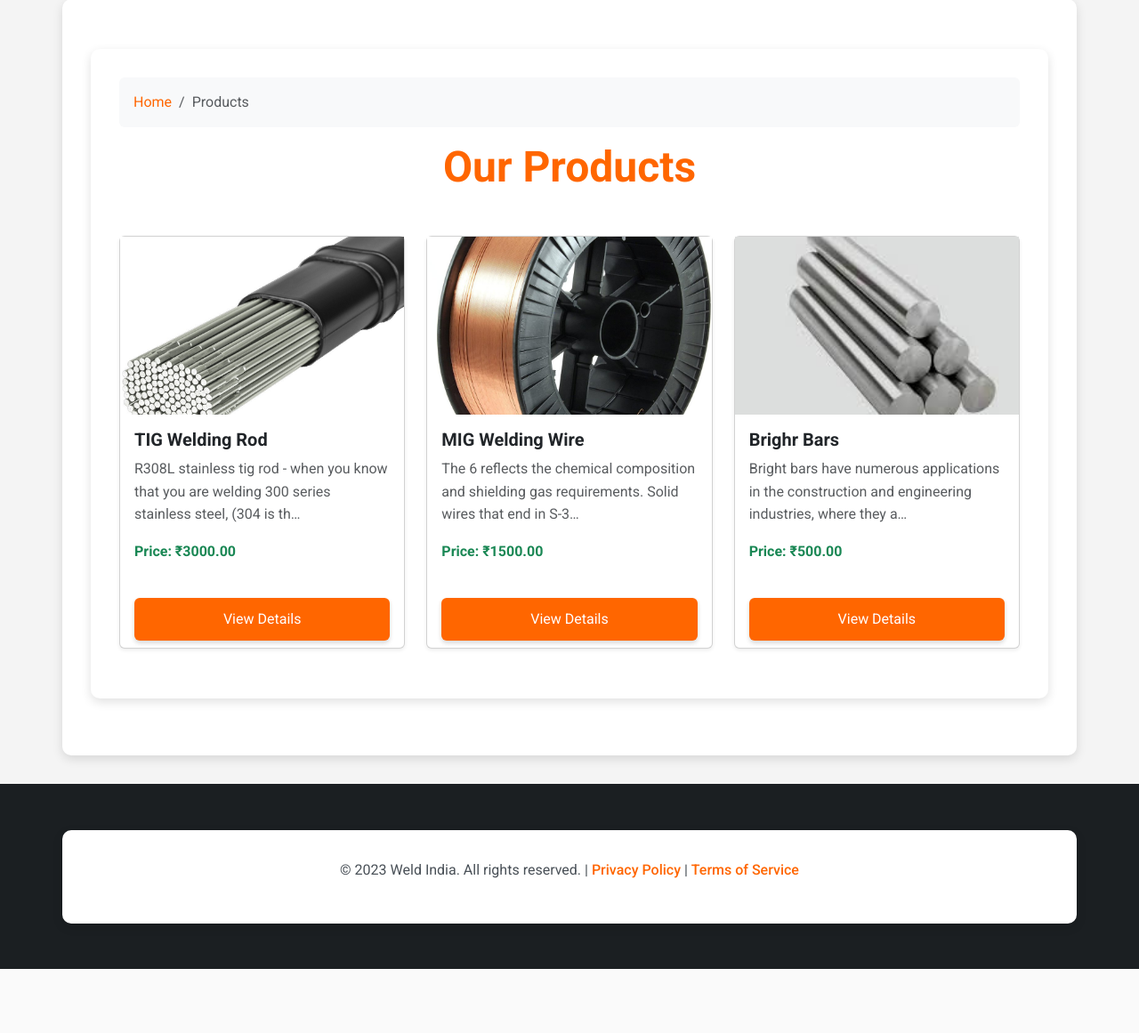
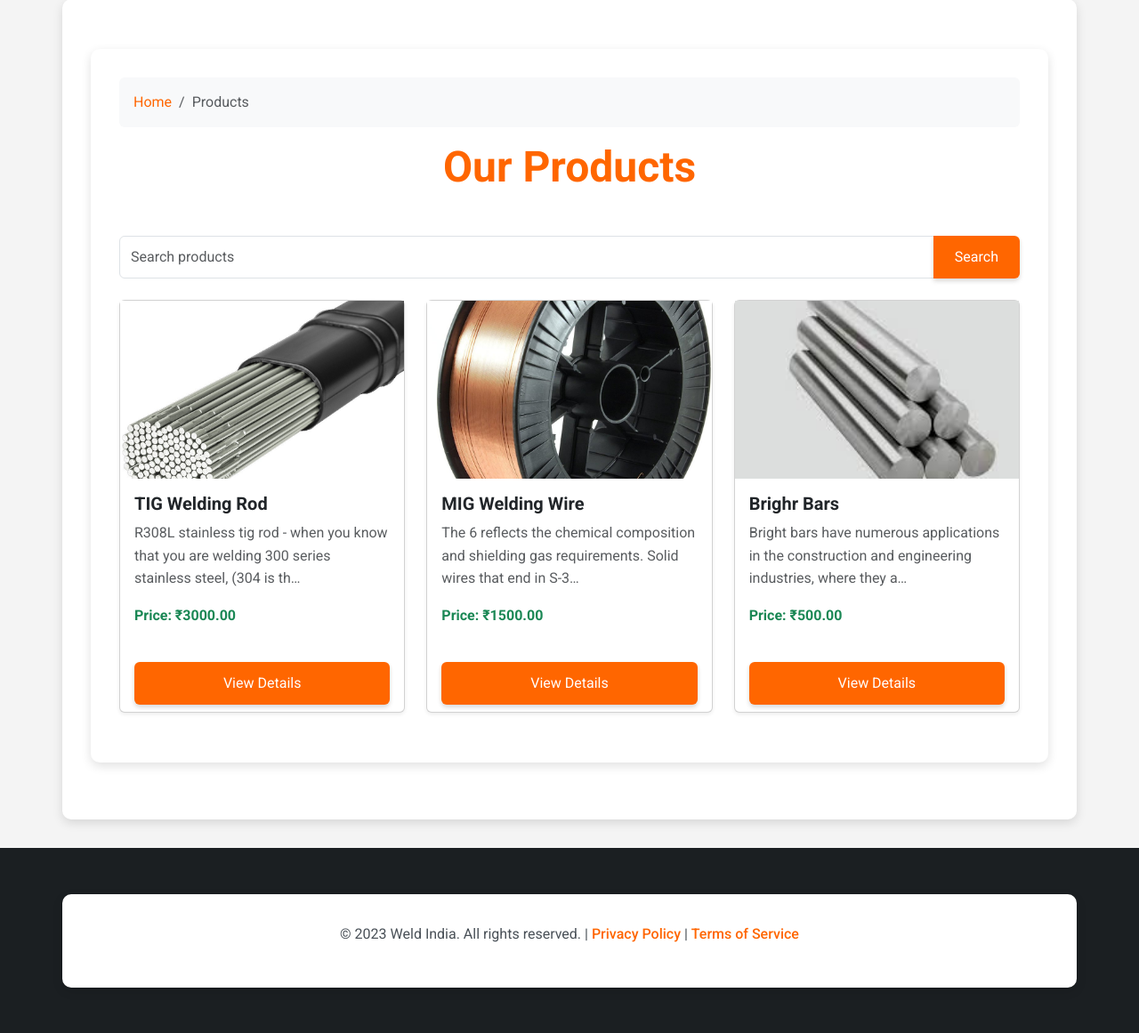
Before and after one commit to sahilddeshmukh324/Weld-India-Web, a Django app: page /products/ in a window 1280 px wide. Shown: the part 105-1266 px from the top of the page at 89% size. Before the commit the page ends 1194 px from the top, so only its background shows below. Run offline with Django 5.2, Linux system fonts and the light colour scheme; data comes from the database, SQL or seed files in the repository; both versions use the stored data as it was after the commit.

Commit message:
Search Added

```diff
--- a/main/templates/products.html
+++ b/main/templates/products.html
@@ -13,7 +13,23 @@
     <!-- Page Heading -->
     <h2 class="text-center display-5 fw-bold text-orange mb-5">Our Products</h2>
 
+    <!-- Search Form -->
+    <form method="GET" action="{% url 'product_list' %}" class="mb-4">
+        <div class="input-group">
+            <input type="text" name="search" value="{{ search_query }}" class="form-control" placeholder="Search products">
+            <button class="btn btn-primary" type="submit">Search</button>
+        </div>
+    </form>
+
+    <!-- Show "Results for" message only if there are search results -->
+    {% if search_query and products %}
+        <p class="lead text-muted">Showing results for "{{ search_query }}".</p>
+    {% elif search_query and not products %}
+        <p class="lead text-muted">No search results found for "{{ search_query }}".</p>
+    {% endif %}
+
     <!-- Product Grid -->
+    {% if products %}
         <div class="row">
             {% for product in products %}
             <div class="col-md-4 mb-4">
@@ -41,12 +57,14 @@
                     </div>
                 </div>
             </div>
-        {% empty %}
+            {% endfor %}
+        </div>
+    {% else %}
+        <!-- Display this message if no products are found -->
         <div class="col-12 text-center">
             <p class="lead text-muted">No products available.</p>
         </div>
-        {% endfor %}
-    </div>
+    {% endif %}
 </div>
 
 <!-- ✅ Added CSS for hover effect and size fix -->
--- a/main/views.py
+++ b/main/views.py
@@ -21,9 +21,17 @@ def upload_file(request):
     images = UploadedFile.objects.all()  # Fetch all uploaded files
     return render(request, 'upload.html', {'form': form, 'images': images})
 
+
 def product_list(request):
-    products = Product.objects.all()  # Fetch all products from the database
-    return render(request, 'products.html', {'products': products})  # Send products to template
+    search_query = request.GET.get('search', '')  # Get the search query from the request
+    if search_query:
+        # Filter products based on the search query in product name
+        products = Product.objects.filter(name__icontains=search_query)
+    else:
+        # If no search query, display all products
+        products = Product.objects.all()
+
+    return render(request, 'products.html', {'products': products, 'search_query': search_query})
 
 
 class ProductDetailView(DetailView):
```
Also changed, not shown: db.sqlite3. Lines whose indentation alone changed are shown as unchanged.
